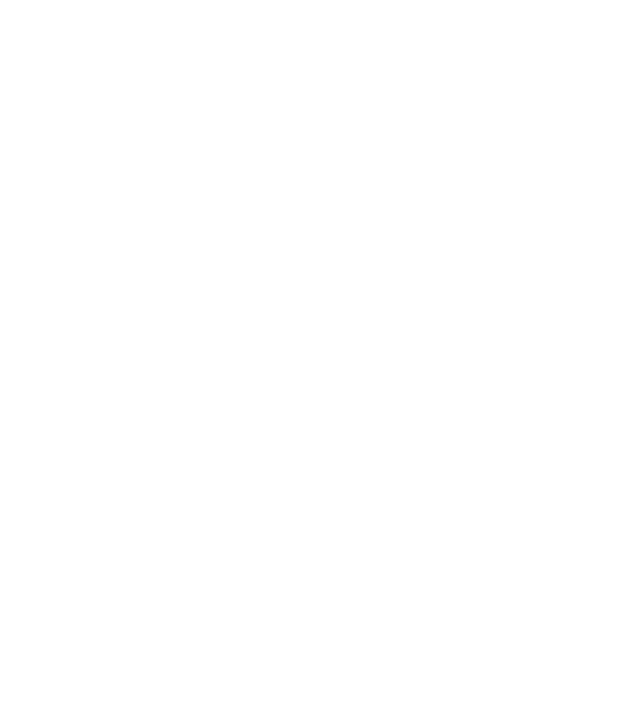
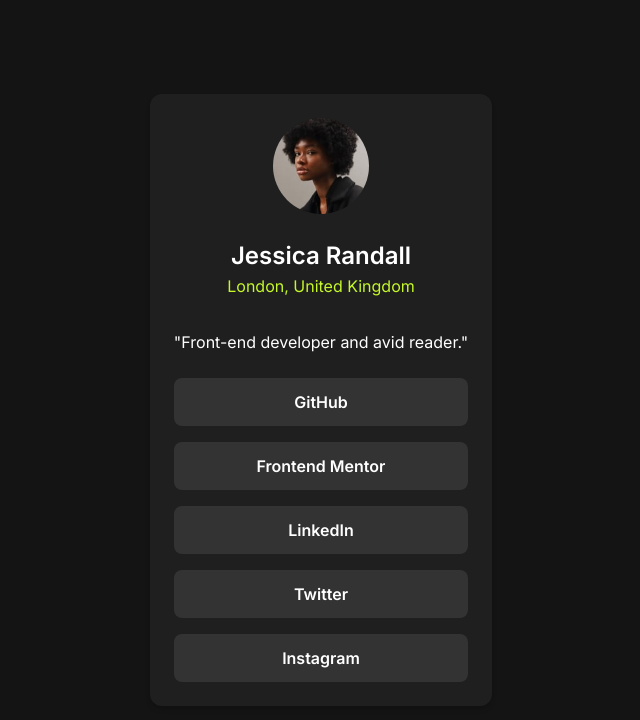
Before and after one commit to mjamecny/social-links-profile, a website built with Vite: page index.html in a window 1280 px wide. Shown: the whole page, without its empty margins (319-959 px from the left). Built offline with nearby package versions, Linux system fonts and the light colour scheme.

Commit message:
add html structure and styles

```diff
--- a/index.html
+++ b/index.html
@@ -18,5 +18,25 @@
     <link rel="stylesheet" href="style.css" />
     <title>Frontend Mentor | Social links profile</title>
   </head>
-  <body></body>
+  <body class="bg-offBlack px-1.6 text-white flex items-center h-[100vh]">
+    <div
+      class="bg-darkGrey max-w-sm mx-auto px-2.4 py-2.4 rounded-xl shadow-md"
+    >
+      <img
+        class="rounded-full w-9.6 mx-auto"
+        src="./imgs/avatar-jessica.jpeg"
+        alt="avatar of jessica"
+      />
+      <h3 class="text-center text-2.4 mt-2.4 font-semibold">Jessica Randall</h3>
+      <p class="text-green text-center">London, United Kingdom</p>
+      <p class="text-center mt-3.2">"Front-end developer and avid reader."</p>
+      <div class="flex flex-col gap-1.6 mt-2.4">
+        <a href="#" class="btn-primary">GitHub</a>
+        <a href="#" class="btn-primary">Frontend Mentor</a>
+        <a href="#" class="btn-primary">LinkedIn</a>
+        <a href="#" class="btn-primary">Twitter</a>
+        <a href="#" class="btn-primary">Instagram</a>
+      </div>
+    </div>
+  </body>
 </html>
```
